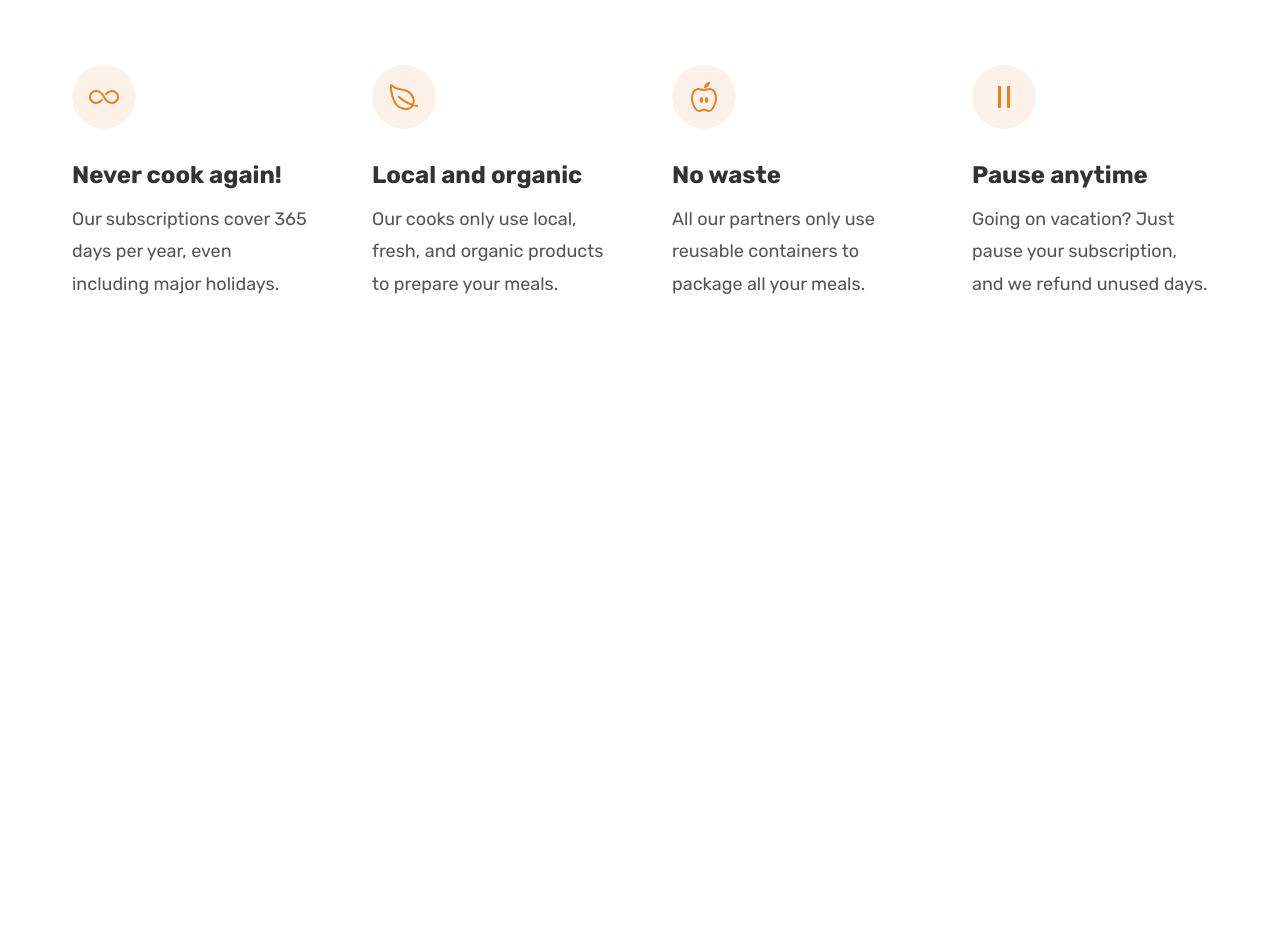
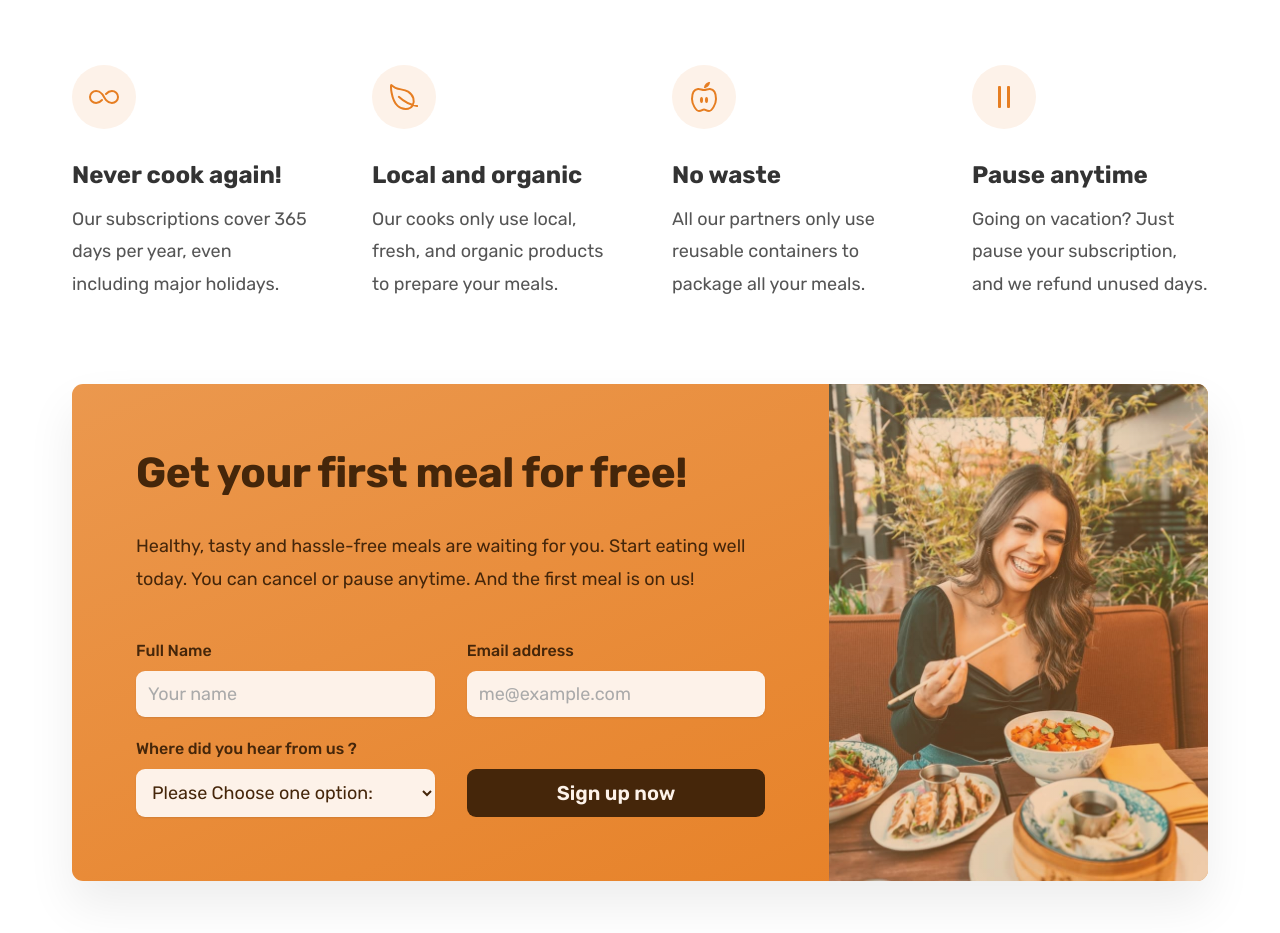
Before and after one commit to AliTarekDev/omnifood, a plain HTML site: page index.html in a window 1280 px wide. Shown: the part 5606-6539 px from the top of the page. Before the commit the page ends 5906 px from the top, so only its background shows below. Drawn offline with nearby package versions, Linux system fonts and the light colour scheme.

Commit message:
last CTA

```diff
--- a/css/general.css
+++ b/css/general.css
@@ -58,7 +58,8 @@ body {
   color: #555;
 }
 .btn:link,
-btn:visited {
+.btn:visited,
+.btn {
   display: inline-block;
   background-color: #e67e22;
   color: #fff;
@@ -67,6 +68,10 @@ btn:visited {
   font-weight: 600;
   padding: 1.6rem 3.2rem;
   border-radius: 9px;
+
+  border: none;
+  cursor: pointer;
+  font-family: inherit;
 
   transition: all 1s;
 }
@@ -82,6 +87,18 @@ btn:visited {
 }
 .btn--outline:link,
 .btn--outline:visited {
+  background-color: #fff;
+  color: #555;
+}
+
+.btn--form {
+  background-color: #45260a;
+  color: #fdf2e9;
+  align-self: end;
+  padding: 1.2rem;
+}
+
+.btn--form:hover {
   background-color: #fff;
   color: #555;
 }
@@ -205,7 +222,6 @@ strong {
   color: #e67e22;
 }
 
-
 /***Helper Classes**/
 
 .margin-right-sm {
@@ -218,6 +234,10 @@ strong {
 
 .margin-bottom--md {
   margin-bottom: 8.4rem;
+}
+
+.margin-top--md {
+  margin-top: 8.4rem;
 }
 .center-text {
   text-align: center;
@@ -236,7 +256,7 @@ strong {
   letter-spacing: 0.75;
   margin-bottom: 3.2rem;
 }
-.plan-price{
+.plan-price {
   font-size: 6.2rem;
   font-weight: 600;
   color: #333;
@@ -249,7 +269,7 @@ strong {
   margin-right: 0.8rem;
 }
 
-.plan-text{
+.plan-text {
   font-size: 1.6rem;
   line-height: 1.6;
   color: #6f6f6f;
@@ -258,3 +278,11 @@ strong {
   text-align: center;
   margin-top: 4.8rem;
 }
+
+.nav-fixed {
+  /* background: #fff !important; */
+  box-shadow: 5px 5px 5px #fff;
+  position: fixed;
+  width: 100%;
+  z-index: 9999;
+}
--- a/css/style.css
+++ b/css/style.css
@@ -301,7 +301,6 @@ main-nav-link:active {
   color: #e67e22;
 }
 
-
 /****************************/
 /**TESTIMONIALS SECTION*/
 /****************************/
@@ -313,19 +312,15 @@ main-nav-link:active {
   align-items: center;
 }
 
-
 .testimonials-container {
   padding: 9.6rem;
-
 }
 
 .testimonials {
-
   display: grid;
-    grid-template-columns: repeat(2, 1fr) ;
+  grid-template-columns: repeat(2, 1fr);
   row-gap: 4.8rem;
   column-gap: 8rem;
-
 }
 
 .testimonial-img {
@@ -343,17 +338,15 @@ main-nav-link:active {
 .testimonial-name {
   font-size: 1.6rem;
   color: #6f6f6f;
-
 }
 
 .gallery {
   display: grid;
-    grid-template-columns: repeat(3,1fr);
+  grid-template-columns: repeat(3, 1fr);
   gap: 1.6rem;
   padding: 1.6rem;
-
 }
-  .gallery-item{
+.gallery-item {
   overflow: hidden;
 }
 .gallery-item img {
@@ -365,7 +358,6 @@ main-nav-link:active {
 .gallery-item img:hover {
   transform: scale(1.1);
 }
-
 
 /****************************/
 /**Pricing SECTION*/
@@ -394,7 +386,7 @@ main-nav-link:active {
   overflow: hidden;
 }
 
-.pricing-plan--complete::after{
+.pricing-plan--complete::after {
   content: "Best Value";
   position: absolute;
   top: 6%;
@@ -406,7 +398,6 @@ main-nav-link:active {
   padding: 0.8rem 8rem;
   color: #333;
   transform: rotate(45deg);
-
 }
 
 .plan-details {
@@ -423,7 +414,6 @@ main-nav-link:active {
   margin-bottom: 3.2rem;
   padding: 1.6rem;
   border-radius: 50%;
-
 }
 
 .feature-title {
@@ -437,3 +427,78 @@ main-nav-link:active {
   font-size: 1.8rem;
   line-height: 1.8;
 }
+
+/****************************/
+/**CTA SECTION*/
+/****************************/
+
+.cta {
+  display: grid;
+  grid-template-columns: 2fr 1fr;
+  /* background-color: #e67e22; */
+  box-shadow: 0 2.4rem 4.8rem rgba(0, 0, 0, 0.075);
+
+  border-radius: 11px;
+
+  background-image: linear-gradient(to right bottom, #eb984e, #e67e22);
+  overflow: hidden;
+}
+
+.cta-text-box {
+  padding: 4.8rem 6.4rem 6.4rem 6.4rem;
+  color: #45260a;
+  padding: 6.4rem;
+}
+
+.cta .heading-secondary {
+  color: inherit;
+  margin-bottom: 3.2rem;
+}
+
+.cta-text {
+  font-size: 1.8rem;
+  line-height: 1.8;
+  margin-bottom: 4.8rem;
+}
+
+.cta-img-box {
+  background-image: linear-gradient(
+      to right bottom,
+      rgba(235, 151, 78, 0.35),
+      rgba(230, 125, 34, 0.35)
+    ),
+    url("../img/eating.jpg");
+  background-size: cover;
+  background-position: center;
+}
+
+.cta-form {
+  display: grid;
+  grid-template-columns: 1fr 1fr;
+  column-gap: 3.2rem;
+  row-gap: 2.4rem;
+}
+
+.cta-form label {
+  display: block;
+  font-size: 1.6rem;
+  font-weight: 500;
+  margin-bottom: 1.2rem;
+}
+
+.cta-form input,
+.cta-form select {
+  width: 100%;
+  padding: 1.2rem;
+  font-size: 1.8rem;
+  font-family: inherit;
+  color: inherit;
+  border: none;
+  background-color: #fdf2e9;
+  border-radius: 9px;
+  box-shadow: 0 1px 2px rgba(0, 0, 0, 0.1);
+}
+
+.cta-form input::placeholder {
+  color: #aaa;
+}
--- a/index.html
+++ b/index.html
@@ -20,10 +20,10 @@
       <img src="img/omnifood-logo.png" class="logo" alt="Omnifood logo" />
       <nav class="main-nav">
         <ul class="main-nav-list">
-          <li><a class="main-nav-link" href="#">Section 1</a></li>
-          <li><a class="main-nav-link" href="#">Section 2</a></li>
-          <li><a class="main-nav-link" href="#">Section 3</a></li>
-          <li><a class="main-nav-link" href="#">Section 4</a></li>
+          <li><a class="main-nav-link" href="section-how">Section 1</a></li>
+          <li><a class="main-nav-link" href="section-meals">Section 2</a></li>
+          <li><a class="main-nav-link" href="section-testimonials">Section 3</a></li>
+          <li><a class="main-nav-link" href="section-pricing">Section 4</a></li>
           <li><a class="main-nav-link nav-cta" href="#">Section 5</a></li>
         </ul>
       </nav>
@@ -45,7 +45,7 @@
             <a href="#" class="btn btn--full margin-right-sm"
               >Start eating well</a
             >
-            <a href="#" class="btn btn--outline">Learn more &darr;</a>
+            <a href="#" class="btn btn--outline learn-more">Learn more &darr;</a>
 
             <div class="delivered-meals">
               <div class="delivered-imgs">
@@ -588,6 +588,52 @@
         </div>
 
       </div>
+
+      <section class="section-cta margin-top--md margin-bottom--md">
+        <div class="container">
+          <div class="cta">
+
+            <div class="cta-text-box">
+              <h2 class="heading-secondary">Get your first meal for free!</h2>
+              <p class="cta-text">
+                Healthy, tasty and hassle-free meals are waiting for you. Start eating well today. You can cancel or pause anytime. And the first meal is on us!
+
+              </p>
+
+
+              <form class="cta-form" action="#">
+                <div>
+
+                  <label for="full-name">Full Name</label>
+                  <input required id="full-name" type="text" placeholder="Your name">
+                </div>
+
+                <div>
+
+                  <label for="email">Email address</label>
+                  <input required id="email" type="email" placeholder="me@example.com">
+                </div>
+
+                <div>
+
+                  <label for="select-where">Where did you hear from us ?</label>
+                  <select required id="select-where">
+                    <option value="">Please Choose one option:</option>
+
+                    <option value="friends">Friends and family</option>
+                    <option value="youtube">Youtube video</option>
+                    <option value="Podcast">Podcast</option>
+                    <option value="Facebook">Facebook ad</option>
+                    <option value="Others">Others</option>
+                  </select>
+                </div>
+                <button class="btn btn--form">Sign up now</button>
+              </form>
+            </div>
+            <div class="cta-img-box" role="img" aria-label="Woman enjoying food"></div>
+          </div>
+        </div>
+      </section>
     </main>
 
     <!-- <script src="https://unpkg.com/ionicons@4.5.10-0/dist/ionicons.js"></script> -->
@@ -599,5 +645,6 @@
       nomodule
       src="https://unpkg.com/ionicons@7.1.0/dist/ionicons/ionicons.js"
     ></script>
+    <script src="./js/script.js"></script>
   </body>
 </html>
--- /dev/null
+++ b/js/script.js
@@ -0,0 +1,52 @@
+
+
+
+const learnMoreBtn= document.querySelector('.learn-more');
+const sectionHow= document.querySelector('.section-how');
+const linksContainer= document.querySelector('.main-nav-list');
+const featuredSection= document.querySelector('.section-featured');
+const header= document.querySelector('.header')
+
+learnMoreBtn.addEventListener('click', function() {
+
+    sectionHow.scrollIntoView({
+        behavior: 'smooth'
+    })
+})
+
+
+linksContainer.addEventListener('click',function(e) {
+    e.preventDefault()
+    const link= e.target
+
+    if(!link.classList.contains('main-nav-link')) return;
+
+    console.log(link);
+
+    document.querySelector(`.${link.getAttribute('href')}`).scrollIntoView({
+        behavior: 'smooth'
+    })
+});
+
+
+
+const stickyNav= function(entries, observer) {
+    const [entry]= entries;
+    if(!entry.isIntersecting)
+    header.classList.add('nav-fixed');
+
+    else
+    header.classList.remove('nav-fixed');
+
+}
+
+
+const navObserver= new IntersectionObserver(stickyNav, {
+    root: null,
+    threshold: 0,
+    rootMargin: '100px'
+
+});
+
+
+navObserver.observe(sectionHow)
```
Lines whose indentation alone changed are shown as unchanged.
